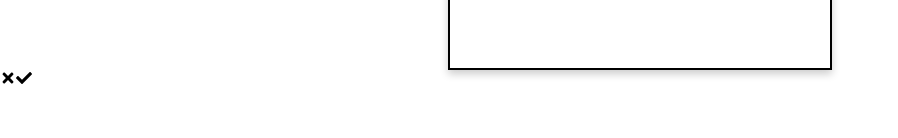
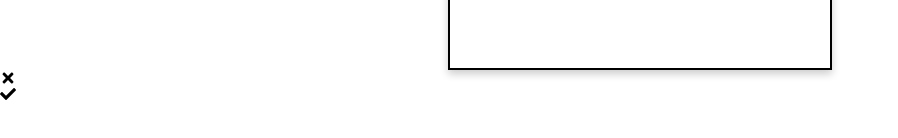
Before and after one commit to tanay123456789/DINDER, a React (Create React App) app: page / in a window 1280 px wide. Shown: the part 598-736 px from the top of the page, without its empty margins (0-898 px from the left). Built offline with nearby package versions, Linux system fonts and the light colour scheme.

Commit message:
feat:added some basic logic

```diff
--- a/src/pages/home/home.css
+++ b/src/pages/home/home.css
@@ -1,5 +1,3 @@
-
-
 .card {
   box-shadow: 0 4px 8px 0 rgba(0, 0, 0, 0.2);
   transition: 0.3s;
@@ -25,3 +23,21 @@
   margin-right: auto;
   width: 50%;
 }
+
+
+
+
+
+
+
+
+
+
+.timeIcon{
+  display: flex;
+  align-items: flex-start;
+}
+.checkIcon{
+  display: flex;
+  align-items: flex-end;
+}
--- a/src/pages/home/index.js
+++ b/src/pages/home/index.js
@@ -2,6 +2,16 @@ import React from "react";
 import image from "./mp.jpg";
 import { FaTimes, FaCheck } from "react-icons/fa";
 import "./home.css";
+
+/*const [userName,setUserName]=useState(null);
+
+const [isSwipeRight,setSwipeRight]=useState(false);
+
+const RejectedList=new Array.fill("empty",0);
+
+
+const AcceptedList=new Array.fill("empty",0);
+*/
 
 const HomePage = () => {
   /*const handleCase=()=>{
@@ -17,8 +27,8 @@ const HomePage = () => {
           <p>Tags</p>
         </div>
       </div>
-      <FaTimes className=""/>
-      <FaCheck className=""/>
+      <FaTimes className="timeIcon"/>
+      <FaCheck className="checkIcon"/>
     </div>
   );
 };
```
